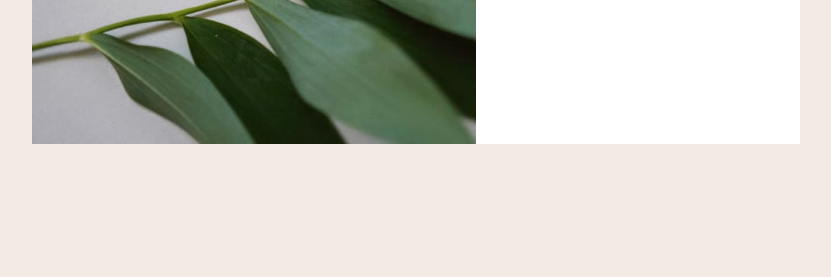
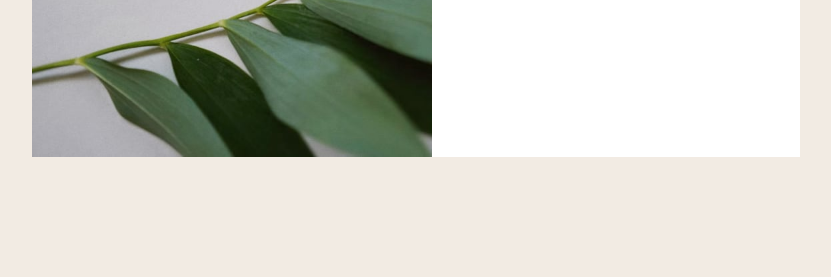
Before and after one commit to Osytah/newsletter.Authentication, a website: page index.html in a window 1280 px wide. Shown: the part 523-800 px from the top of the page, without its empty margins (224-1055 px from the left). Drawn offline with Linux system fonts and the light colour scheme.

Commit message:
index.html styles/output.css

```diff
--- a/index.html
+++ b/index.html
@@ -11,9 +11,9 @@
   <link rel="stylesheet" href="./styles/output.css">
 </head>
 
-<body class="flex justify-center item-center bg-[#f2ebe3] h-screen">
+<body class="flex justify-center content-center pt-20 bg-[#f2ebe3] h-screen">
 
-<div class="flex h-5/6 w-3/5">
+<div class="flex justify-center item-center h-5/6 w-3/5">
 
 <img src="./images/image-product-desktop.jpg" alt="customer product-card" class="h-full">
 
```
Also changed, not shown: styles/output.css.
